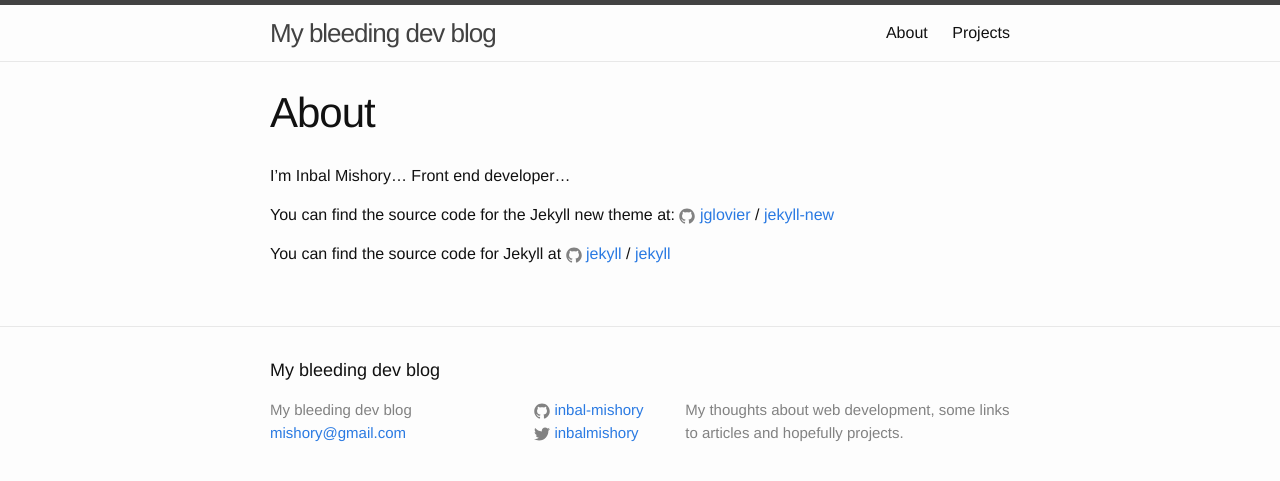
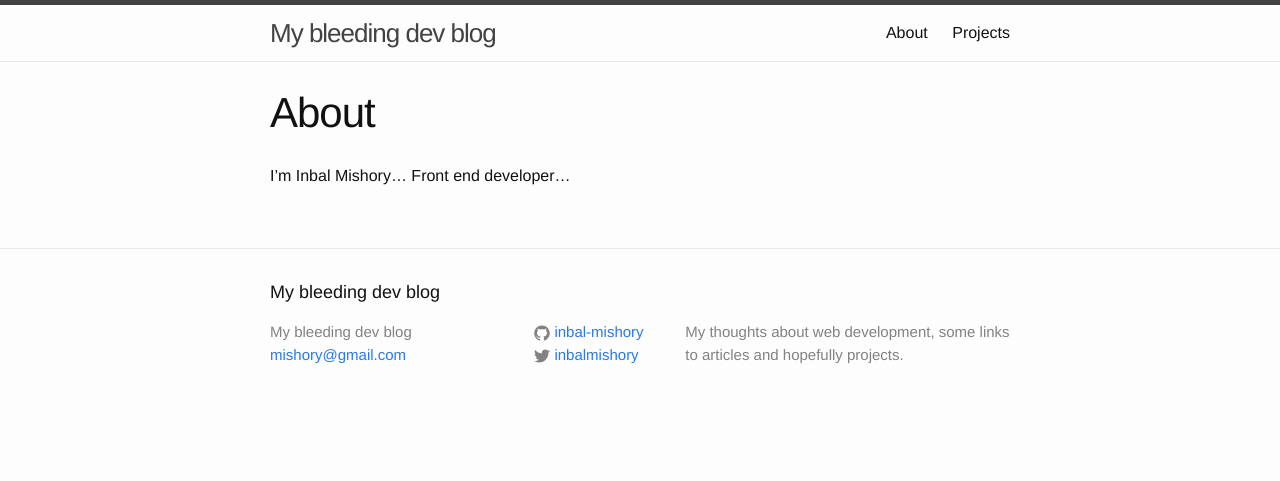
Before and after one commit to inbal-mishory/codeAcademyJeckyllExercise, a Jekyll site: the page built from about.md, in a window 1280 px wide. Shown: the top 481 px of the page. Built offline with Jekyll 4.4.1, drawn with Linux system fonts in a browser that asks for light colours.

```diff
--- a/_config.yml
+++ b/_config.yml
@@ -9,10 +9,10 @@
 title: My bleeding dev blog
 email: mishory@gmail.com
 description: "My thoughts about web development, some links to articles and hopefully projects."
-baseurl: "http://inbalmishory.net" # the subpath of your site, e.g. /blog
-url: "http://inbalmishory.net" # the base hostname & protocol for your site
-# baseurl: "/_site"
-# url: "http://127.0.0.1:4000/_site/"
+# baseurl: "http://inbalmishory.net" # the subpath of your site, e.g. /blog
+# url: "http://inbalmishory.net" # the base hostname & protocol for your site
+baseurl: "/_site"
+url: "http://127.0.0.1:4000/_site/"
 twitter_username: inbalmishory
 github_username:  inbal-mishory
 defaults:
--- a/_sass/_layout.scss
+++ b/_sass/_layout.scss
@@ -185,6 +185,8 @@
         margin-bottom: $spacing-unit;
         background: #e8e8e8;
         border-radius: .2em;
+        display: flex;
+        flex-direction: column;
         padding: 1em;
 
         > h2 {
@@ -193,6 +195,13 @@
 
         > time {
           text-align: right;
+        }
+
+        > .imageWrap {
+            height: 40%;
+            > img {
+                align-self: flex-end;
+            }
         }
     }
 }
--- a/about.md
+++ b/about.md
@@ -6,11 +6,3 @@ permalink: /about/
 
 I'm Inbal Mishory...
 Front end developer...
-
-You can find the source code for the Jekyll new theme at:
-{% include icon-github.html username="jglovier" %} /
-[jekyll-new](https://github.com/jglovier/jekyll-new)
-
-You can find the source code for Jekyll at
-{% include icon-github.html username="jekyll" %} /
-[jekyll](https://github.com/jekyll/jekyll)
--- a/index.html
+++ b/index.html
@@ -17,7 +17,9 @@ layout: default
         <h2>
           <a class="post-link" href="{{ post.url | prepend: site.baseurl }}">{{ post.title }}</a>
         </h2>
+        <div class="imageWrap">
         <img src="{{post.image}}"/>
+        </div>
       </article>
     {% endfor %}
   </section>
```
Also changed, not shown: _posts/2016-07-01-welcome-to-jekyll.markdown (deleted, +0 -25 lines), _posts/2016-07-02-my-first-post.markdown (deleted, +0 -11 lines), _posts/2017-11-15-november-stuff.md (added, +12 -0 lines), _posts/2017-12-27-end-of-year-rant.md (added, +12 -0 lines), _posts/2018-01-06-new-year-new-projects.md (added, +17 -0 lines), assets/img/2018.jpg (added), assets/img/pumpkin.png (added), assets/img/reach2018.jpg (added).
